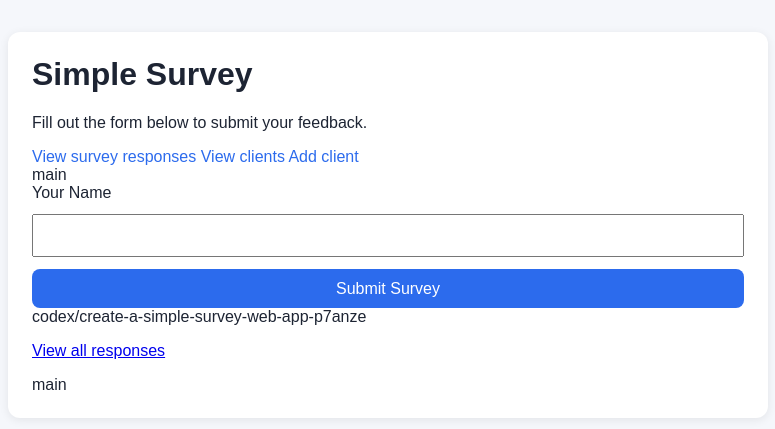
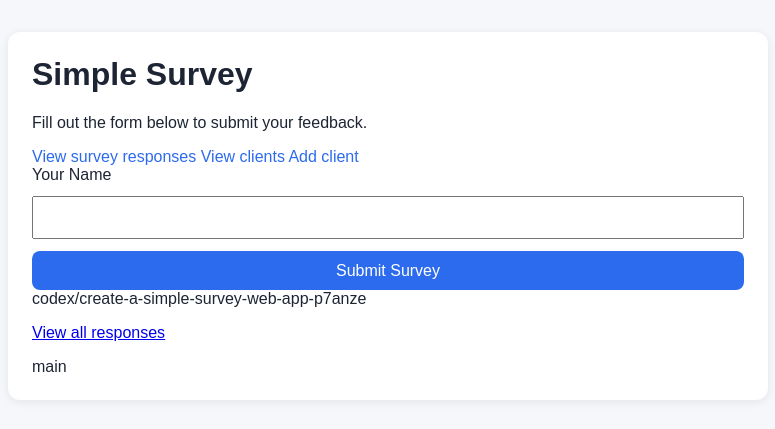
Before and after one commit to MANI-BRB/survey-app, a Python web app: template templates/survey.html in a window 1280 px wide. Shown: the top 429 px of the page, without its empty margins (252-1027 px from the left). Run offline with Jinja, Linux system fonts and the light colour scheme; the template is opened without the code that fills it, so the values that code supplies are empty.

Commit message:
Remove 'main' section from survey.html

```diff
--- a/templates/survey.html
+++ b/templates/survey.html
@@ -16,7 +16,6 @@
         <a href="{{ url_for('new_client') }}">Add client</a>
       </nav>
 
- main
 
       {% if error %}
       <p class="error">{{ error }}</p>
```
